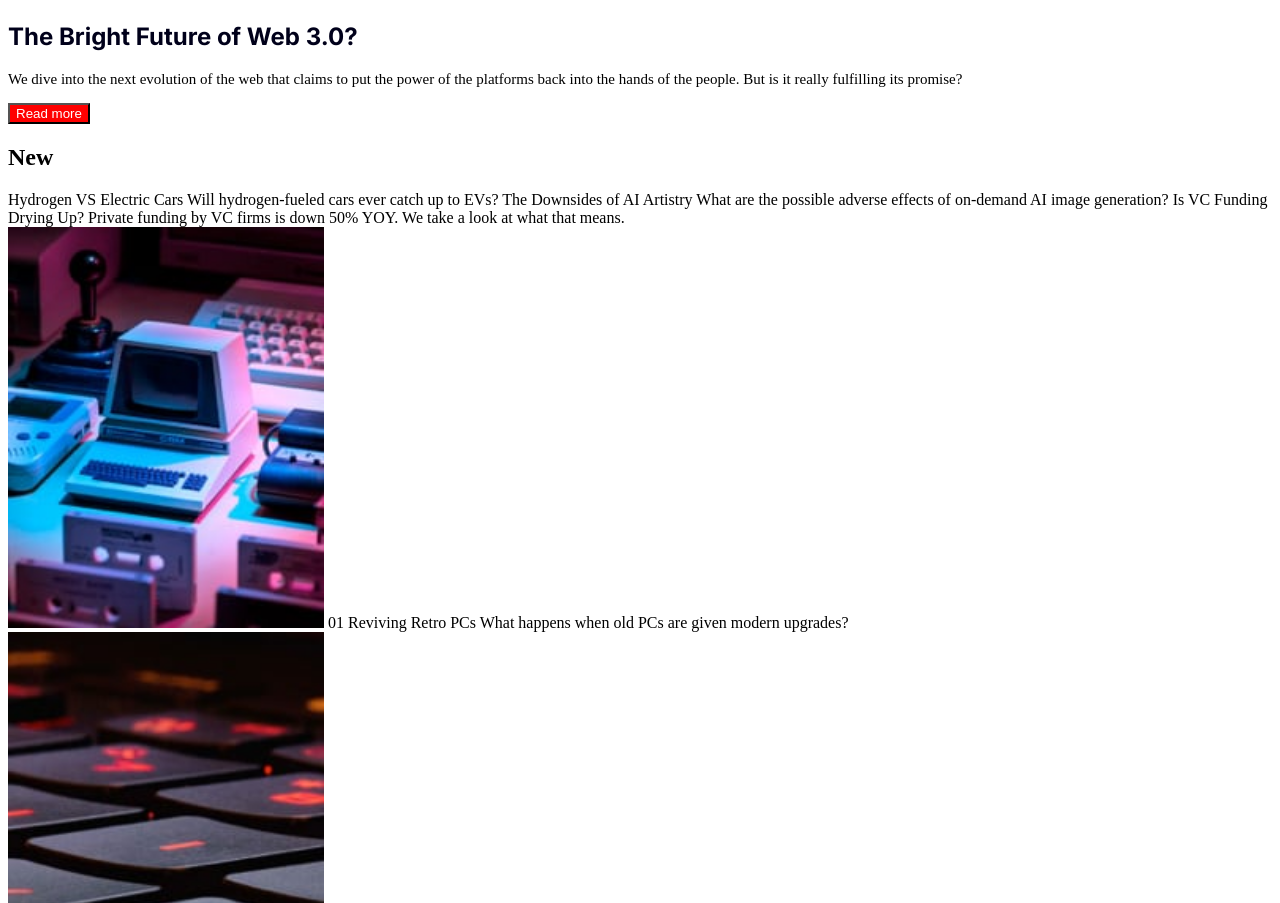
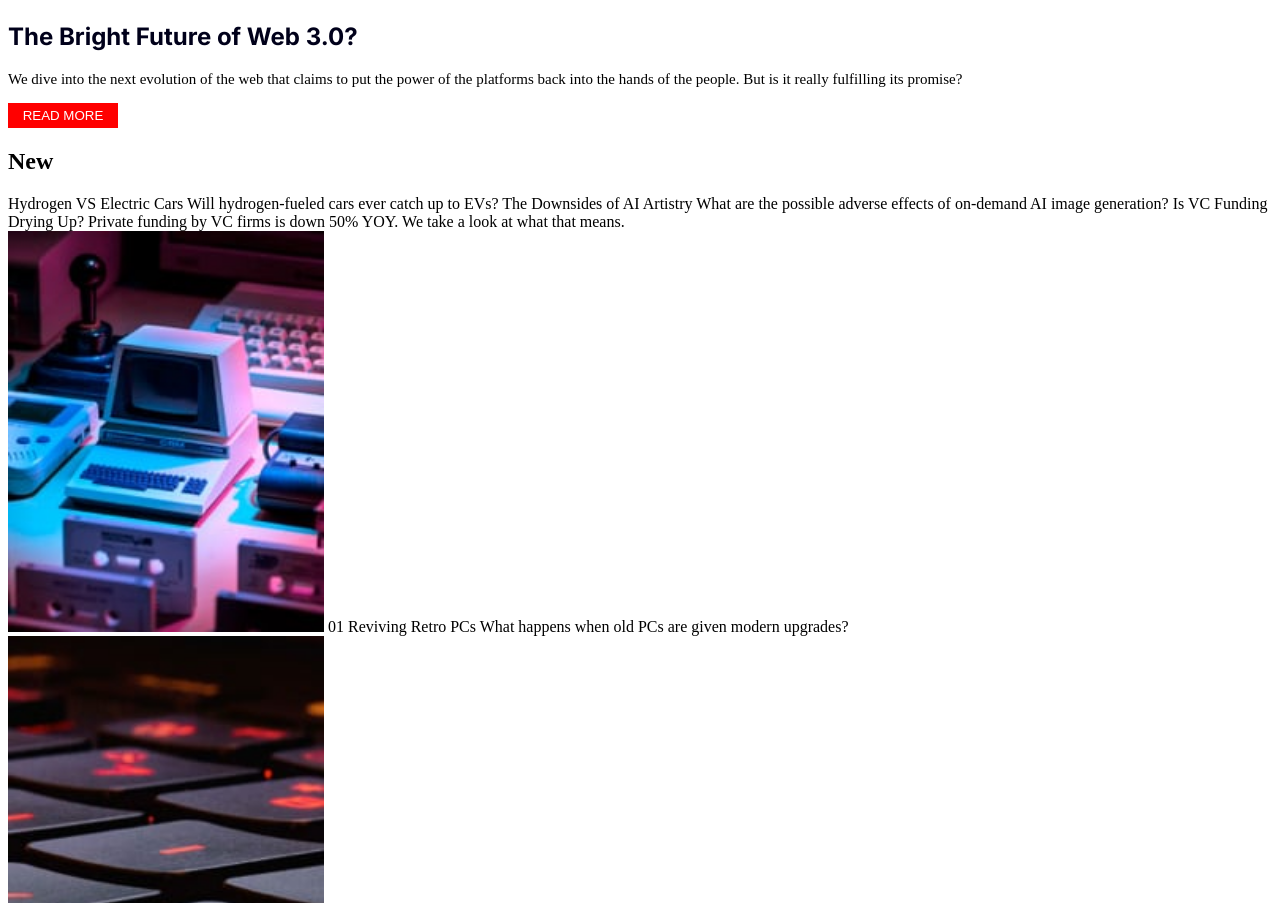
Before and after one commit to Tashatoon/news-homepage, a plain HTML site: page index.html in a window 1280 px wide. Shown: the part 1222-2125 px from the top of the page. Drawn offline with Linux system fonts and the light colour scheme.

Commit message:
button update

```diff
--- a/main.css
+++ b/main.css
@@ -26,6 +26,10 @@ ul li {
 }
 
 .news-headlines button {
+    width: 110px;
+    padding: 5px;
     color: white;
     background-color: red;
+    border: 0;
+    text-transform: uppercase;
 }
```
